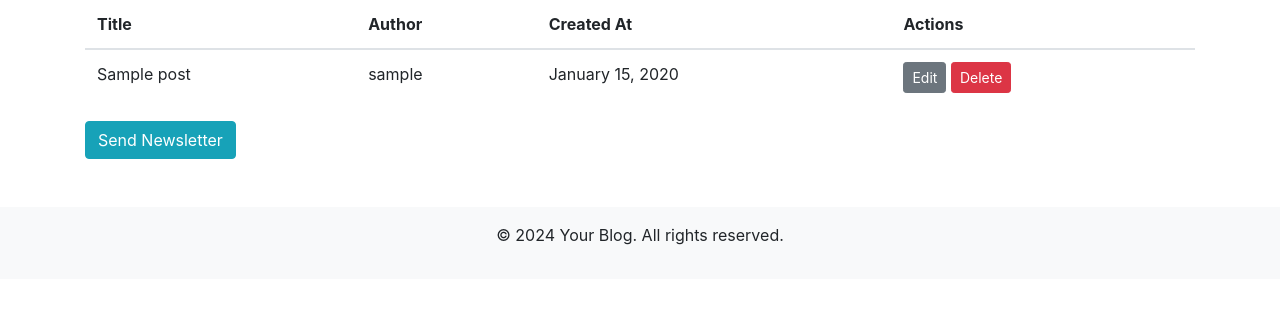
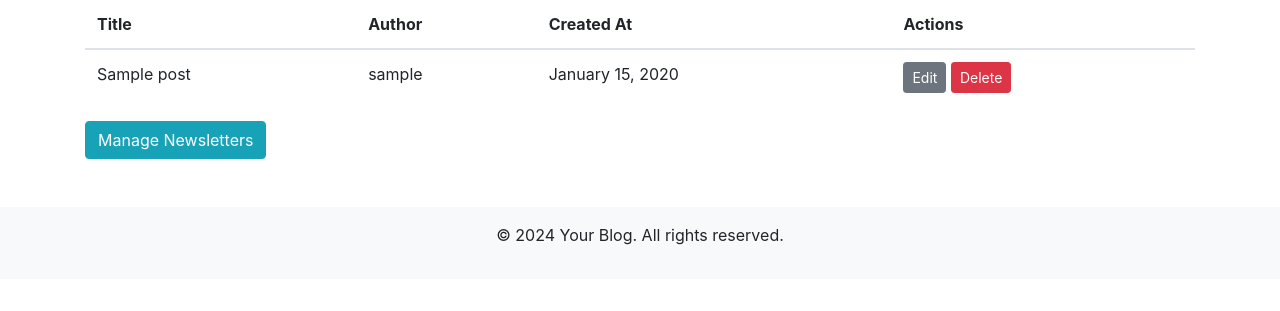
Before and after one commit to drshounak/pblog, a Flask app: page /admin in a window 1280 px wide. Shown: the part 191-502 px from the top of the page. Run offline with Flask 3, Linux system fonts and the light colour scheme; a user stored in the database is signed in; tables that the repository leaves empty hold one stand-in row (values such as "Sample post"); some libraries are stand-ins or nearby versions.

Commit message:
Update index.html

```diff
--- a/templates/admin/index.html
+++ b/templates/admin/index.html
@@ -28,5 +28,5 @@
         {% endfor %}
     </tbody>
 </table>
-<a href="{{ url_for('send_newsletter') }}" class="btn btn-info">Send Newsletter</a>
+<a href="{{ url_for('admin_newsletters') }}" class="btn btn-info">Manage Newsletters</a>
 {% endblock %}
```
